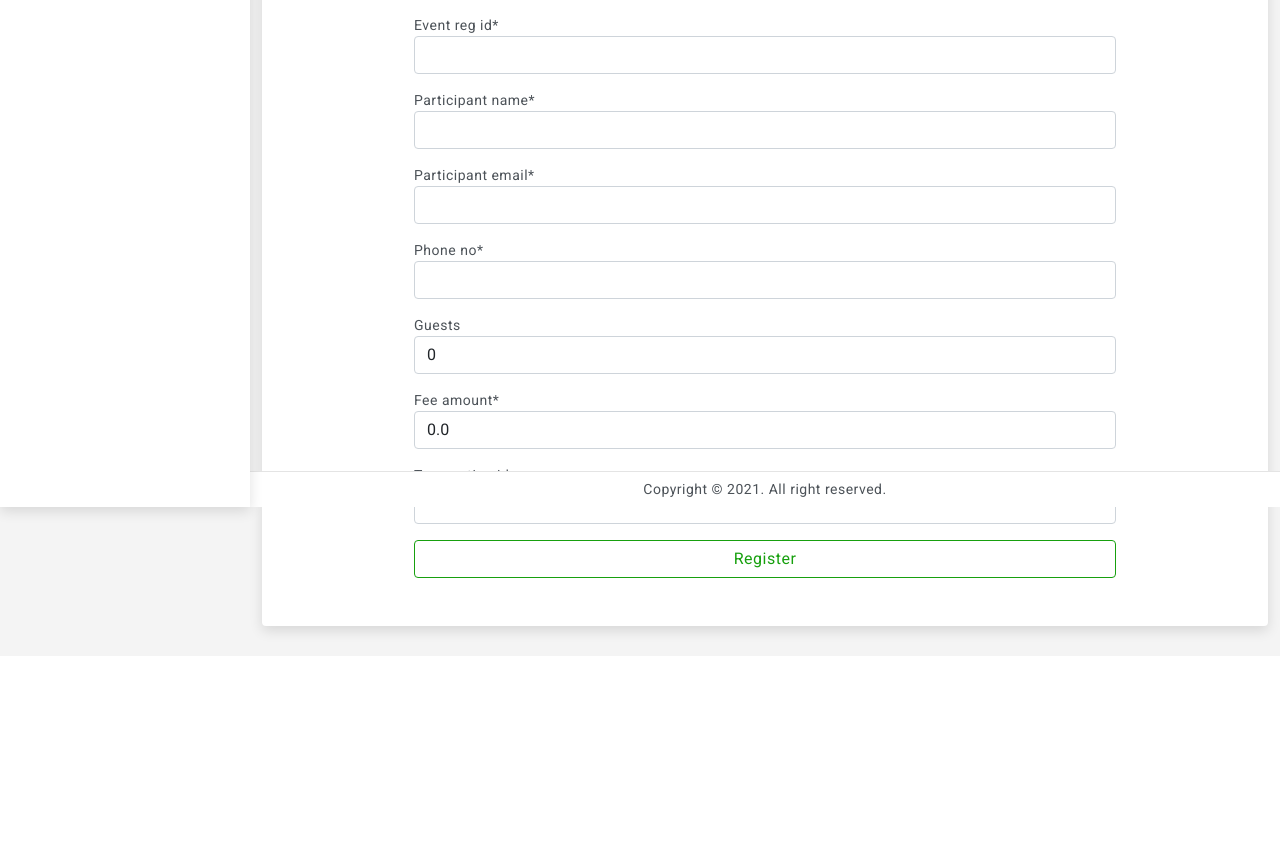
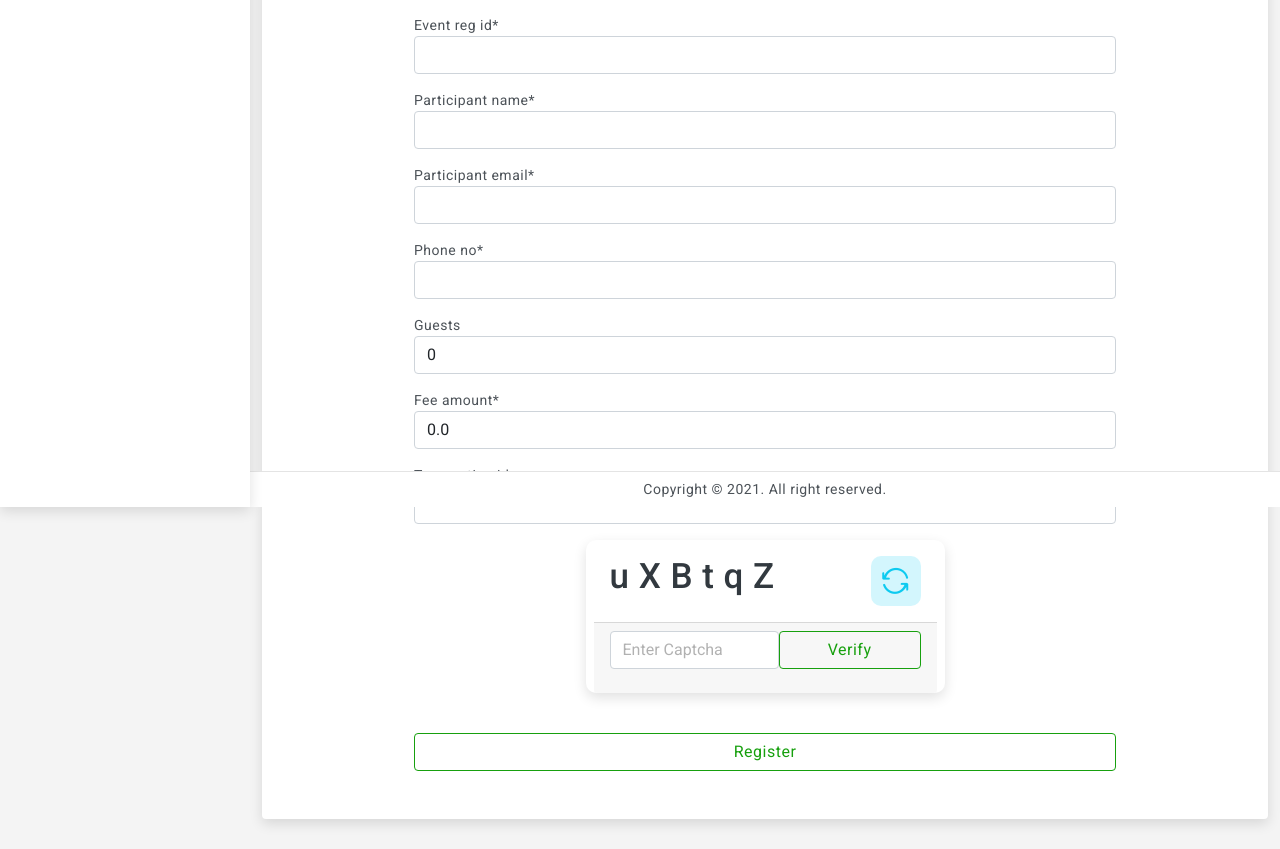
Before and after one commit to tnmy2426/final-project-sub, a Django app: page /event-registration/1/ in a window 1280 px wide. Shown: the part 293-1142 px from the top of the page. Before the commit the page ends 933 px from the top, so only its background shows below. Run offline with Django 3.2, Linux system fonts and the light colour scheme; tables that the repository leaves empty hold one stand-in row (values such as "Sample post"); some libraries are stand-ins or nearby versions.

Commit message:
Captcha added as new requirement. JS captcha only. Working fine. Captcha part done.

```diff
--- a/templates/App_Event/event_registration.html
+++ b/templates/App_Event/event_registration.html
@@ -23,6 +23,39 @@
          {% endif %}
          <form class="row g-3 mt-4 mx-auto px-5" method="POST">
             {% csrf_token %} {{ form|crispy }}
+            <div class="card radius-10 w-50 mx-auto">
+               <div class="card-body">
+                  <div class="d-flex align-items-center">
+                     <div>
+                        <h4 id="captcha" class="text-center font-35"></h4>
+                     </div>
+                     <div id="reload-btn" class="widgets-icons bg-light-info text-info ms-auto">
+                        <i class="lni lni-reload"></i>
+                     </div>
+                  </div>
+               </div>
+               <div class="card-footer">
+                  <div class="d-flex align-items-center">
+                     <div>
+                        <input
+                           id="input-captcha"
+                           class="form-control"
+                           type="text"
+                           placeholder="Enter Captcha"
+                           maxlength="6"
+                           spellcheck="false"
+                           required
+                        />
+                     </div>
+                     <div class="text-success ms-auto">
+                        <button id="check-btn" type="submit" class="btn btn-outline-success px-5">Verify</button>
+                     </div>
+                  </div>
+                  <div class="mt-3">
+                     <span id="status-text" class="font-20 text-center"></span>
+                  </div>
+               </div>
+            </div>
             <div class="d-grid">
                <button type="submit" class="btn btn-outline-success px-5">Register</button>
             </div>
--- a/templates/base.html
+++ b/templates/base.html
@@ -103,6 +103,124 @@
          $("#image-uploadify").imageuploadify();
       });
    </script>
+   <script>
+      const captcha = document.querySelector("#captcha"),
+         reloadBtn = document.querySelector("#reload-btn"),
+         inputField = document.querySelector("#input-captcha"),
+         checkBtn = document.querySelector("#check-btn"),
+         statusTxt = document.querySelector("#status-text");
+      //storing all captcha characters in array
+      let allCharacters = [
+         "A",
+         "B",
+         "C",
+         "D",
+         "E",
+         "F",
+         "G",
+         "H",
+         "I",
+         "J",
+         "K",
+         "L",
+         "M",
+         "N",
+         "O",
+         "P",
+         "Q",
+         "R",
+         "S",
+         "T",
+         "U",
+         "V",
+         "W",
+         "X",
+         "Y",
+         "Z",
+         "a",
+         "b",
+         "c",
+         "d",
+         "e",
+         "f",
+         "g",
+         "h",
+         "i",
+         "j",
+         "k",
+         "l",
+         "m",
+         "n",
+         "o",
+         "p",
+         "q",
+         "r",
+         "s",
+         "t",
+         "u",
+         "v",
+         "w",
+         "x",
+         "y",
+         "z",
+         0,
+         1,
+         2,
+         3,
+         4,
+         5,
+         6,
+         7,
+         8,
+         9,
+      ];
+      function getCaptcha() {
+         for (let i = 0; i < 6; i++) {
+            //getting 6 random characters from the array
+            let randomCharacter = allCharacters[Math.floor(Math.random() * allCharacters.length)];
+            captcha.innerText += ` ${randomCharacter}`; //passing 6 random characters inside captcha innerText
+         }
+      }
+
+      getCaptcha(); //calling getCaptcha when the page open
+
+      //calling getCaptcha & removeContent on the reload btn click
+      reloadBtn.addEventListener("click", () => {
+         removeContent();
+         getCaptcha();
+      });
+
+      checkBtn.addEventListener("click", (e) => {
+         e.preventDefault(); //preventing button from it's default behaviour
+         statusTxt.style.display = "block";
+         //adding space after each character of user entered values because I've added spaces while generating captcha
+         let inputVal = inputField.value.split("").join(" ");
+         if (inputVal == captcha.innerText) {
+            //if captcha matched
+            statusTxt.style.color = "#17A00E";
+            statusTxt.innerText = "Nice! You don't appear to be a robot.";
+            setTimeout(() => {
+               //calling removeContent & getCaptcha after 2 seconds
+               removeContent();
+               getCaptcha();
+            }, 5000);
+         } else {
+            statusTxt.style.color = "#F42236";
+            statusTxt.innerText = "Captcha not matched. Please try again!";
+            setTimeout(() => {
+               //calling removeContent & getCaptcha after 2 seconds
+               removeContent();
+               getCaptcha();
+            }, 3000);
+         }
+      });
+
+      function removeContent() {
+         inputField.value = "";
+         captcha.innerText = "";
+         statusTxt.style.display = "none";
+      }
+   </script>
    <script src="{% static 'js/index.js' %}"></script>
    <!--app JS-->
    <script src="{% static 'js/app.js' %}"></script>
```
